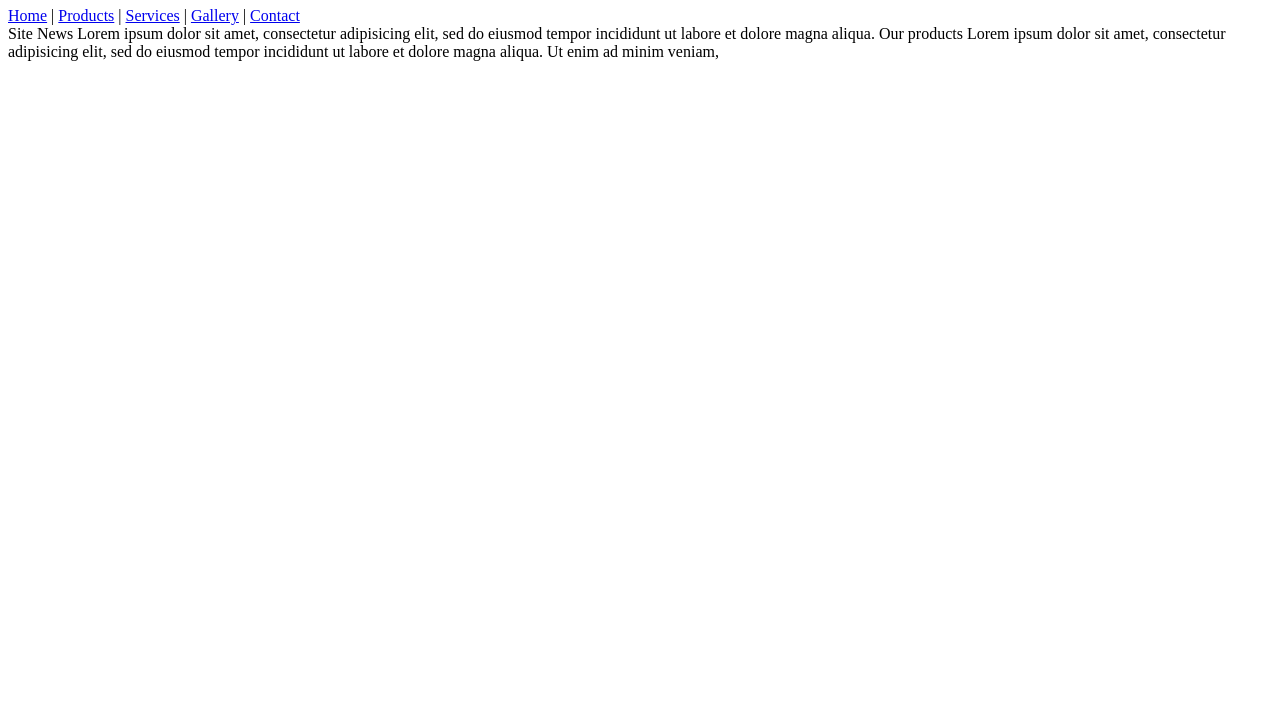
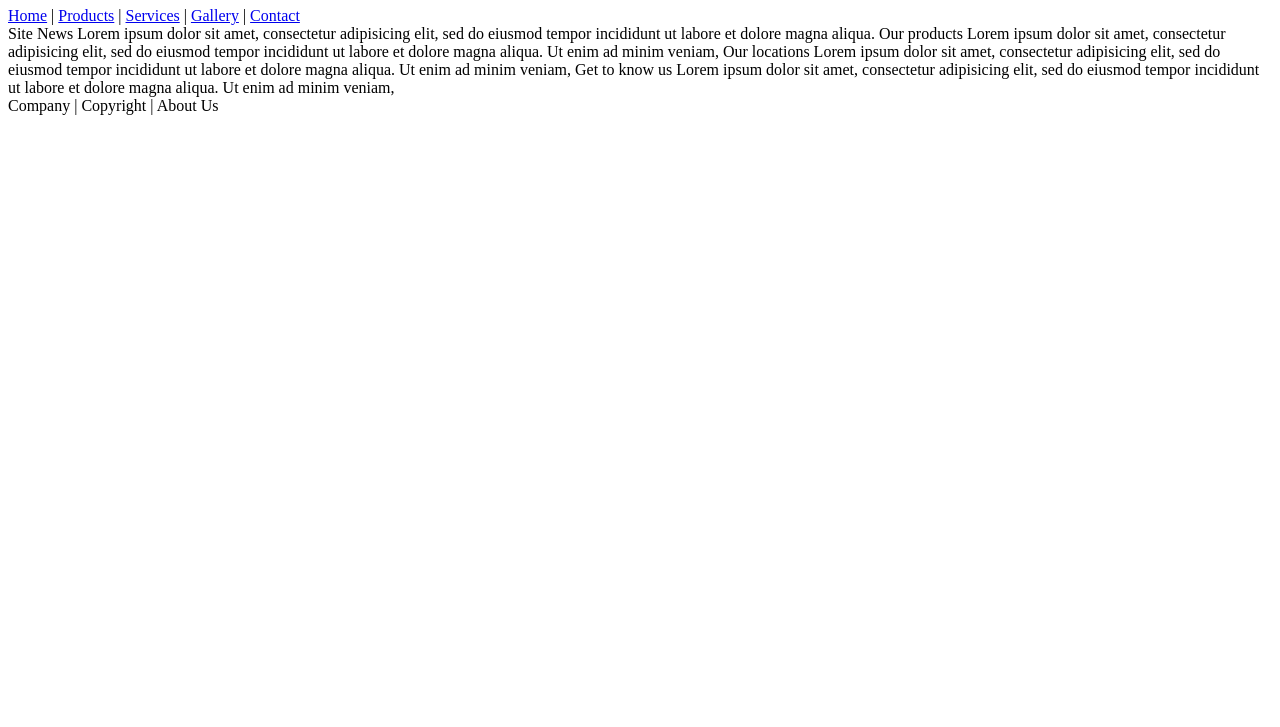
Before and after one commit to DewMan001/WebDevAssess1-Strawberries-2-, a plain HTML site: page index.html in a window 1280 px wide. Shown: the part 73-800 px from the top of the page. Drawn offline with Linux system fonts and the light colour scheme.

Commit message:
finished main html file

```diff
--- a/index.html
+++ b/index.html
@@ -7,6 +7,7 @@
 </head>
 
 <body>
+  <outer>
     <header>
       <h1>Strawberry Fields</h1>
       <navbar>
@@ -31,3 +32,18 @@
       <textArticle1>Lorem ipsum dolor sit amet, consectetur adipisicing elit,
         sed do eiusmod tempor incididunt ut labore et dolore magna aliqua. Ut enim ad minim veniam, </textArticle1>
       </article1>
+      <article2>
+        <headArticle2>Our locations</headArticle2>
+        <textArticle2>Lorem ipsum dolor sit amet, consectetur adipisicing elit,
+          sed do eiusmod tempor incididunt ut labore et dolore magna aliqua. Ut enim ad minim veniam,</textarticle2>
+      </article2>
+      <aside2>
+        <headAside2>Get to know us</headAside2>
+        <textAside2>Lorem ipsum dolor sit amet, consectetur adipisicing elit,
+          sed do eiusmod tempor incididunt ut labore et dolore magna aliqua. Ut enim ad minim veniam,</textAside2>
+      </aside2>
+      <footer>Company | Copyright | About Us</footer>
+    </outer>
+
+  </body>
+  </html>
```
Lines whose indentation alone changed are shown as unchanged.
